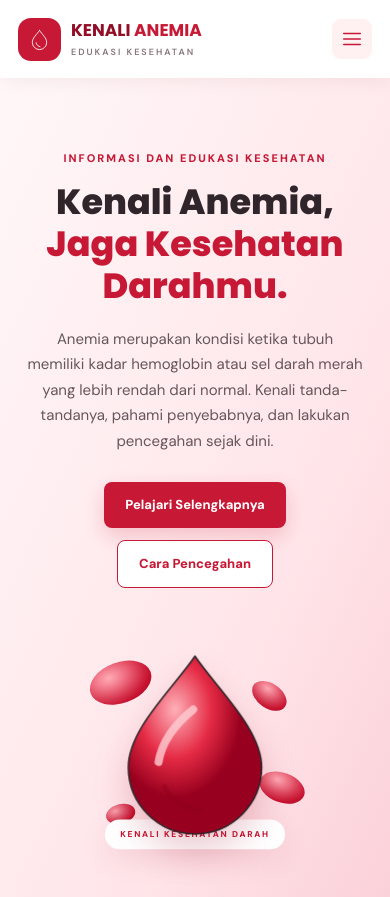
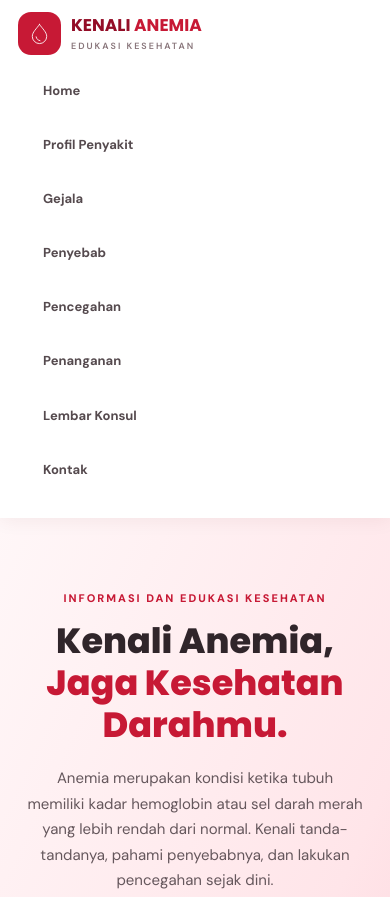
Before and after one commit to chacaac-cmd/anemiachacha, a plain HTML site: page index.html in a window 390 px wide. Shown: the top 897 px of the page. Drawn offline with Linux system fonts and the light colour scheme.

Commit message:
Update style.css

```diff
--- a/style.css
+++ b/style.css
@@ -1017,3 +1017,36 @@ svg {
         font-size: 13px;
     }
 }
+/* SOLUSI MENU UNTUK PENILAIAN UAS */
+@media screen and (max-width: 768px) {
+    .menu-button {
+        display: none !important;
+    }
+
+    #navigation {
+        display: flex !important;
+        position: static !important;
+        width: 100% !important;
+        height: auto !important;
+        flex-direction: column !important;
+        align-items: flex-start !important;
+        background: white !important;
+        padding: 15px !important;
+        gap: 12px !important;
+        box-shadow: none !important;
+        visibility: visible !important;
+        opacity: 1 !important;
+    }
+
+    #navigation a {
+        display: block !important;
+        width: 100% !important;
+        padding: 10px !important;
+        visibility: visible !important;
+        opacity: 1 !important;
+    }
+
+    .navbar {
+        flex-wrap: wrap !important;
+    }
+}
```
